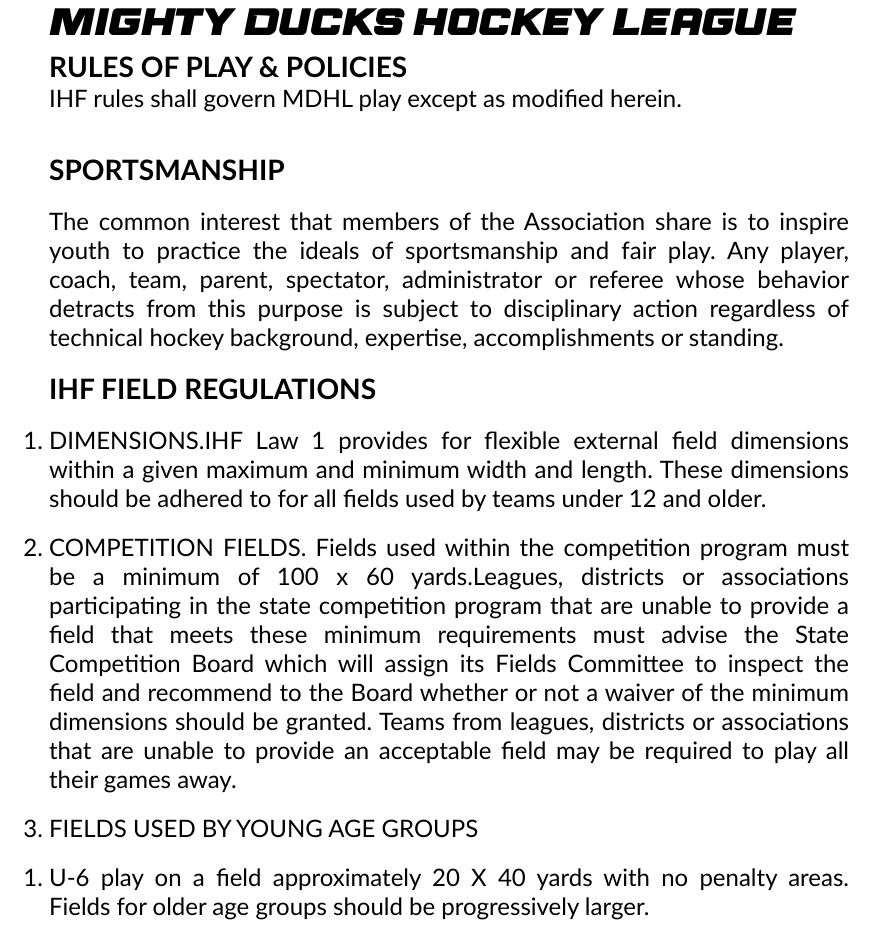
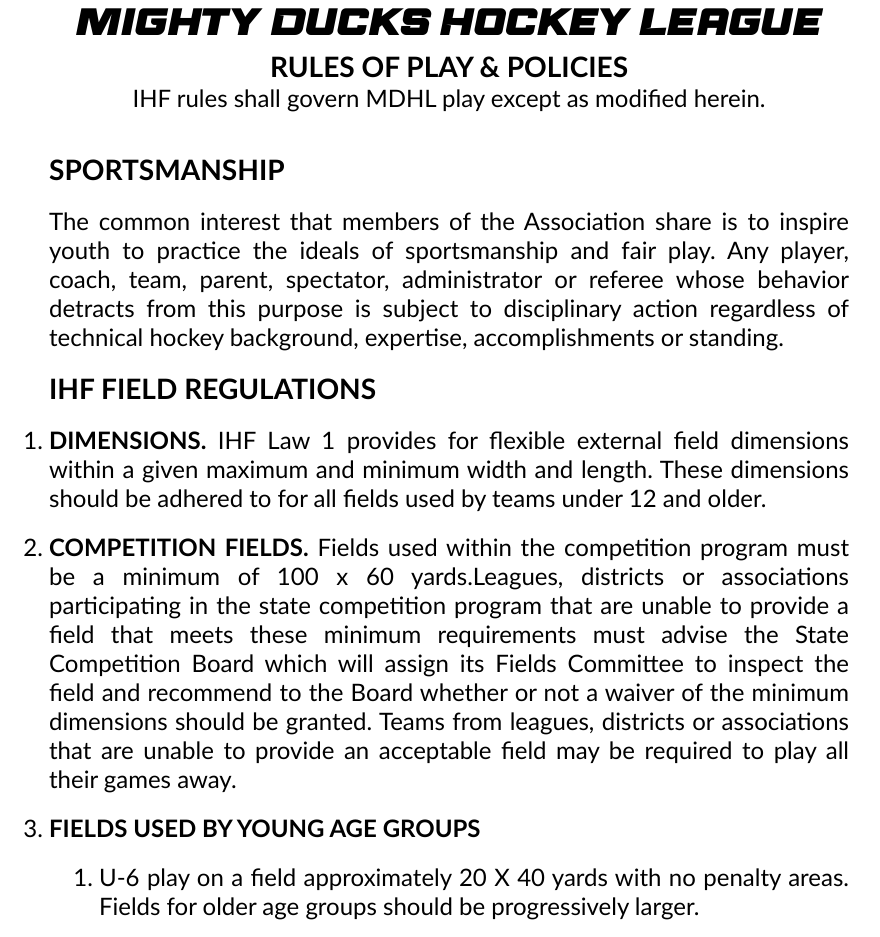
Before and after one commit to becca221b/MDHL_Ozuna, a plain HTML site: page rules.html in a window 1280 px wide. Shown: the part 440-1377 px from the top of the page, 207-1087 px from the left. Drawn offline with Linux system fonts and the light colour scheme.

Commit message:
change margins and align in rules.html

```diff
--- a/rules.html
+++ b/rules.html
@@ -29,16 +29,16 @@
                 <img src="assets/Logo_Mighty_ducks-01.png" alt="Logo" width="75">
             </aside>
 
-            <article>
-                <div>
+            <article class="rules">
+                <div class="rules-title">
                     <h2>Mighty Ducks Hockey League</h2>
                     <h3>RULES OF PLAY & POLICIES</h3>
-                    <p>IHF rules shall govern MDHL play except as modified herein.</p>
+                    <span>IHF rules shall govern MDHL play except as modified herein.</span>
                 </div>
-                <div class="rules">
+                <div>
                     <div>
                         <h3>SPORTSMANSHIP</h3>
-                        <p class="sportsmanship">The common interest that members of the Association share is to inspire
+                        <p>The common interest that members of the Association share is to inspire
                         youth to practice the ideals of sportsmanship and fair play. Any player, coach,
                         team, parent, spectator, administrator or referee whose behavior detracts from
                         this purpose is subject to disciplinary action regardless of technical hockey
@@ -47,14 +47,14 @@
                     </div>
                     <div>
                         <h3>IHF FIELD REGULATIONS</h3>
-                        <ol class="field-regulation">
-                            <li>DIMENSIONS.IHF Law 1 provides for flexible external   field dimensions within a given maximum and minimum width and length. These dimensions should be adhered to for all fields used by teams under 12 and older.
+                        <ol>
+                            <li><b>DIMENSIONS.</b> IHF Law 1 provides for flexible external   field dimensions within a given maximum and minimum width and length. These dimensions should be adhered to for all fields used by teams under 12 and older.
                             </li>
-                            <li>COMPETITION FIELDS. Fields used within the competition program must be a minimum of 100 x 60 yards.Leagues, districts or associations participating in
+                            <li><b>COMPETITION FIELDS.</b> Fields used within the competition program must be a minimum of 100 x 60 yards.Leagues, districts or associations participating in
                             the state competition program that are unable to provide a field that meets these
                             minimum requirements must advise the State Competition Board which will assign its Fields Committee to inspect the field and recommend to the Board whether or not a waiver of the minimum dimensions should be granted. Teams from leagues, districts or associations that are unable to provide an acceptable field may be required to play all their games away.
                             </li>
-                            <li>FIELDS USED BY YOUNG AGE GROUPS
+                            <li><b>FIELDS USED BY YOUNG AGE GROUPS</b>
                                 <ol class="fields">
                                     <li>U-6 play on a field approximately 20 X 40 yards with no penalty areas. Fields for older age groups should be progressively larger.
                                     </li>
--- a/style.css
+++ b/style.css
@@ -68,7 +68,7 @@ header nav a[href="#"]{
     border-left: black;
     border-right: black;
     border-width: 0.5px;
-    color:yellow
+    color:yellow;
 }
 .container{
     display: flex;
@@ -94,17 +94,33 @@ article{
     flex-direction: column;
     width: 800px;
     margin-top: 20px;
+    margin-bottom: 20px;
+    text-align: justify;
 }
 article div{
     margin-top: 20px;
+
 }
-.rules{
-    text-align: justify;
+.fechas{
+    background-color:yellowgreen;
+    border-radius:15px;
+    padding: 10px;
 }
-.sportsmanship, .field-regulation li{
+
+.rules p, .rules ol, .rules ul, .rules li{
     margin-top: 20px;
+}
+.rules-title{
+    display: flex;
+    justify-content: center;
+    align-items: center;
+    flex-direction: column;
 }
 
 .coach-rules{
     list-style-image: url(./assets/hockey-puck-solid.svg);
+    margin-left: 50px;
 }
+.fields{
+    margin-left: 50px;
+}
```
Also changed, not shown: about.html (+4 -4 lines), index.html (+3 -3 lines).
